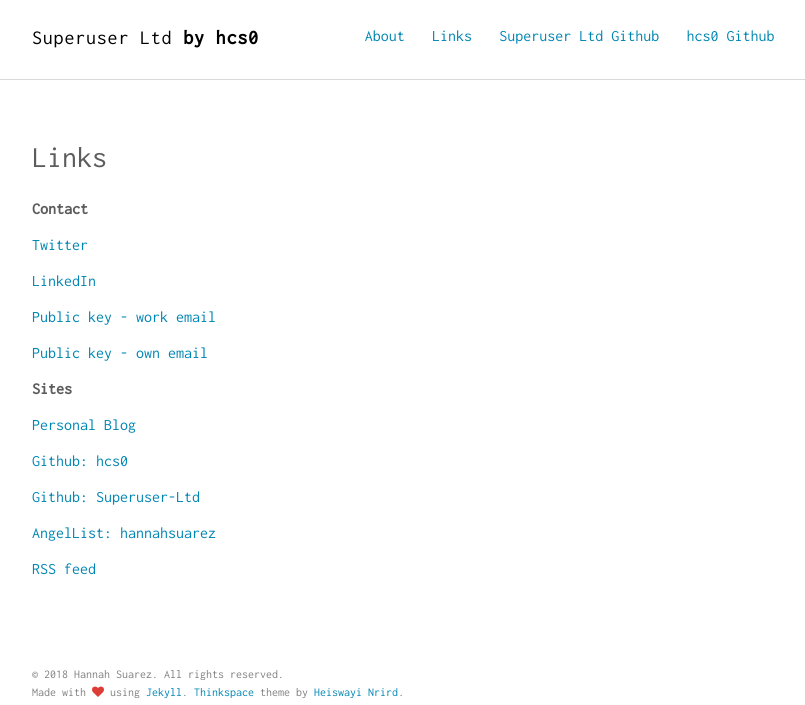
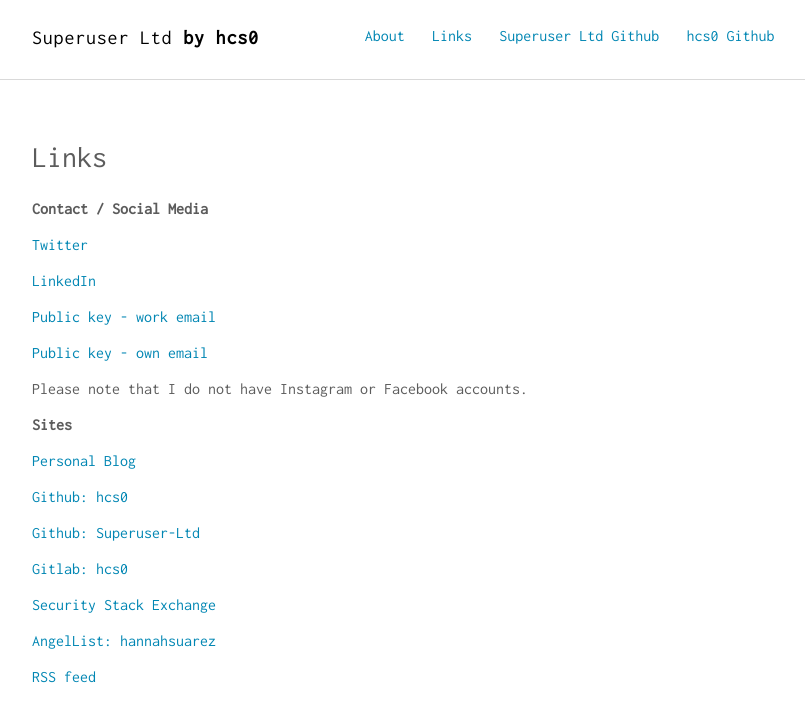
Before and after one commit to hcs0/hannahsuarez.github.io, a Jekyll site: the page built from links.md, in a window 1280 px wide, cut to the strip 0-705 px from the top of the page. Shown: the whole strip, without its empty margins (232-1037 px from the left). Built offline with Jekyll 4.4.1, drawn with Linux system fonts in a browser that asks for light colours; nearby versions of some CDN libraries.

Commit message:
Add more links

```diff
--- a/links.md
+++ b/links.md
@@ -4,7 +4,7 @@
 permalink: /links/
 ---
 
-**Contact**
+**Contact / Social Media**
 
 [Twitter](https://www.twitter.com/superruserr)
 
@@ -14,6 +14,8 @@
 
 [Public key - own email](https://pgp.mit.edu/pks/lookup?op=get&search=0x4C2DCC07E9E12FE6)
 
+Please note that I do not have Instagram or Facebook accounts.
+
 **Sites**
 
 [Personal Blog](https://www.hannahsuarez.me/blog/)
@@ -22,6 +24,10 @@
 
 [Github: Superuser-Ltd](http://www.github.com/Superuser-Ltd)
 
+[Gitlab: hcs0](https://gitlab.com/users/hcs0/projects)
+
+[Security Stack Exchange](https://security.stackexchange.com/users/138814/nasahorse)
+
 [AngelList: hannahsuarez](https://angel.co/hannahsuarez)
 
 [RSS feed](https://superuser-ltd.github.io/feed)
```
